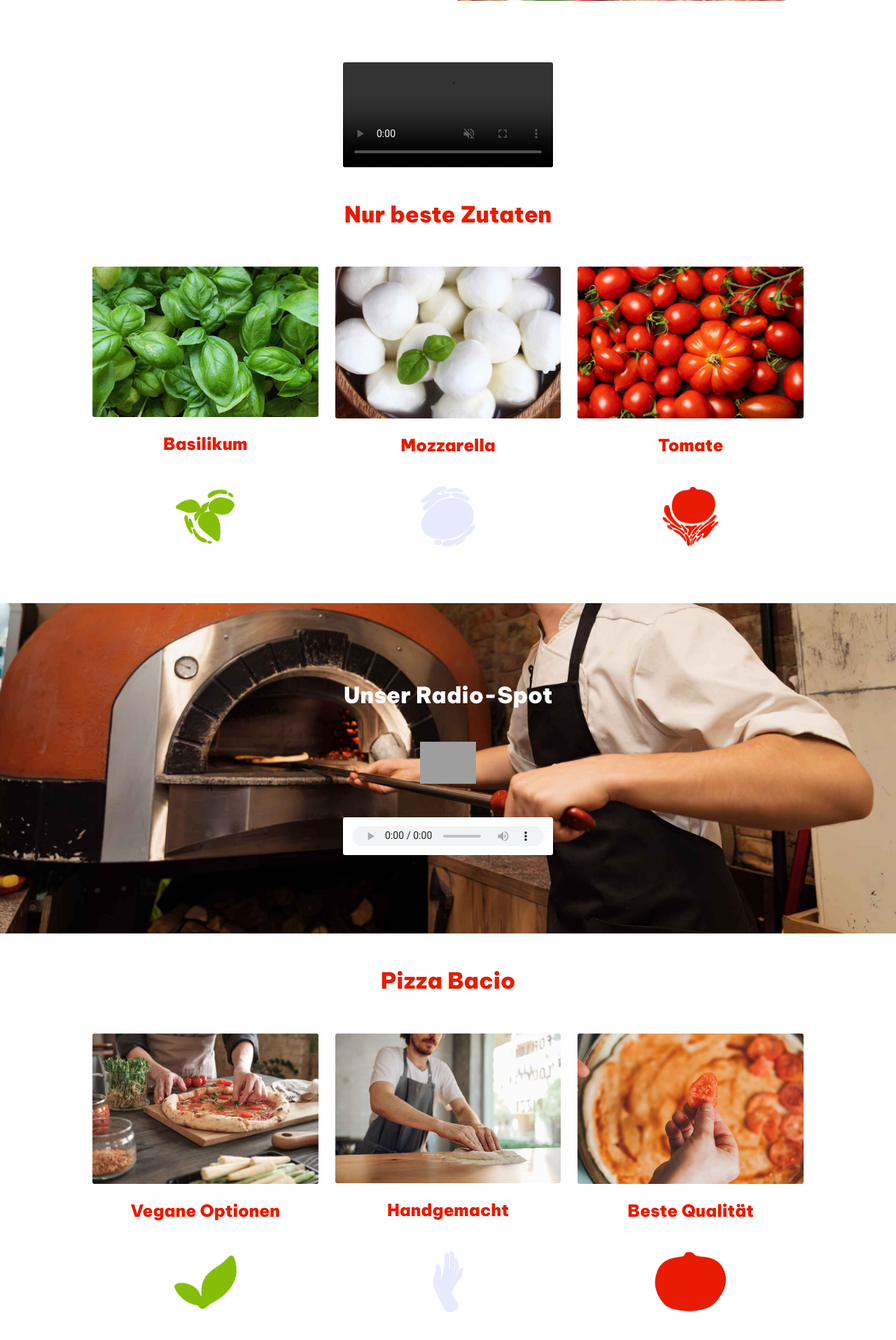
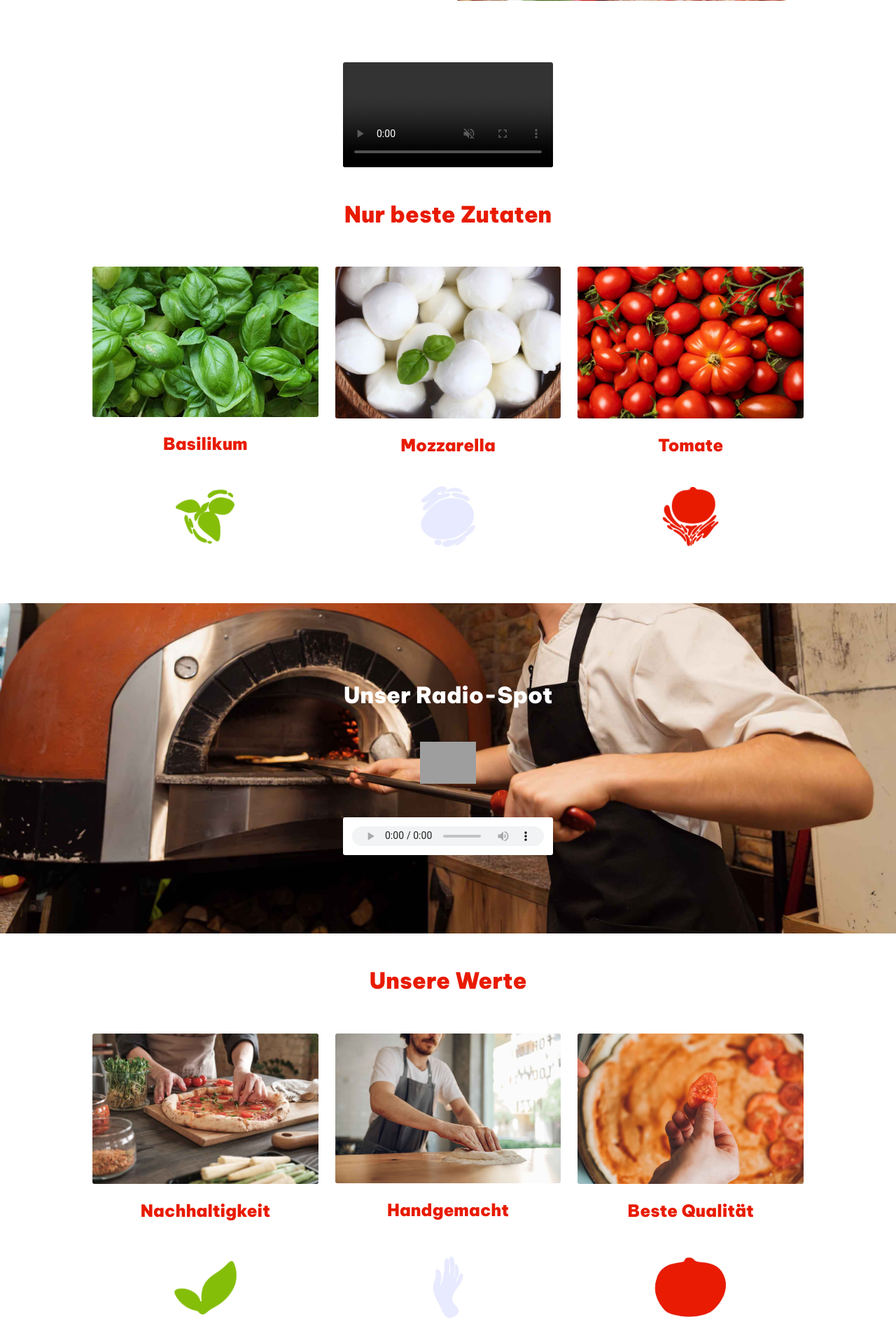
Before and after one commit to MaryFoerster/mary_foerster_Bacio, a PHP site: page / in a window 1280 px wide. Shown: the part 914-2829 px from the top of the page at 70% size. Run offline with PHP 8.4, Linux system fonts and the light colour scheme; grey boxes are pictures that could not be loaded.

Commit message:
updatet werte.

```diff
--- a/index.php
+++ b/index.php
@@ -100,20 +100,20 @@
         <div class="pb-5 pt-5">
           <div class="container">
           <div class="row">
-            <h2 class="text-grey pb-5 d-flex justify-content-center">Pizza Bacio
+            <h2 class="text-grey pb-5 d-flex justify-content-center">Unsere Werte
             </h2>
             <div class="col-md-4 text-center">
             <img class="img-fluid custom-radius" src="img/pizza-belegen.jpg" lt="Pizza-Belegen" title="Pizza-Belegen">
-            <h4 class="mt-4"><strong>Vegane Optionen</strong></h4>
+            <h4 class="mt-4 pb-2"><strong>Nachhaltigkeit</strong></h4>
             </div>
             <div class="col-md-4 text-center">
             <img class="img-fluid custom-radius" src="img/pizzamacher2.jpg" alt="Ein-Pizzabaecker-der-Teig-knetet" title="Ein-Pizzabaecker-der-Teig-knetet">
-            <h4 class="mt-4"><strong>Handgemacht</strong></h4>
+            <h4 class="mt-4 pb-2"><strong>Handgemacht</strong></h4>
             </div>
             <div class="col-md-4 text-center">
 
               <img class="img-fluid custom-radius" src="img/pizzahand.jpg" alt="Pizza-Belegen" title="Pizza-Belegen">
-              <h4 class="mt-4"><strong>Beste Qualität</strong></h4>
+              <h4 class="mt-4 pb-2"><strong>Beste Qualität</strong></h4>
             </div>
           </div>
           <div class="row">
```
